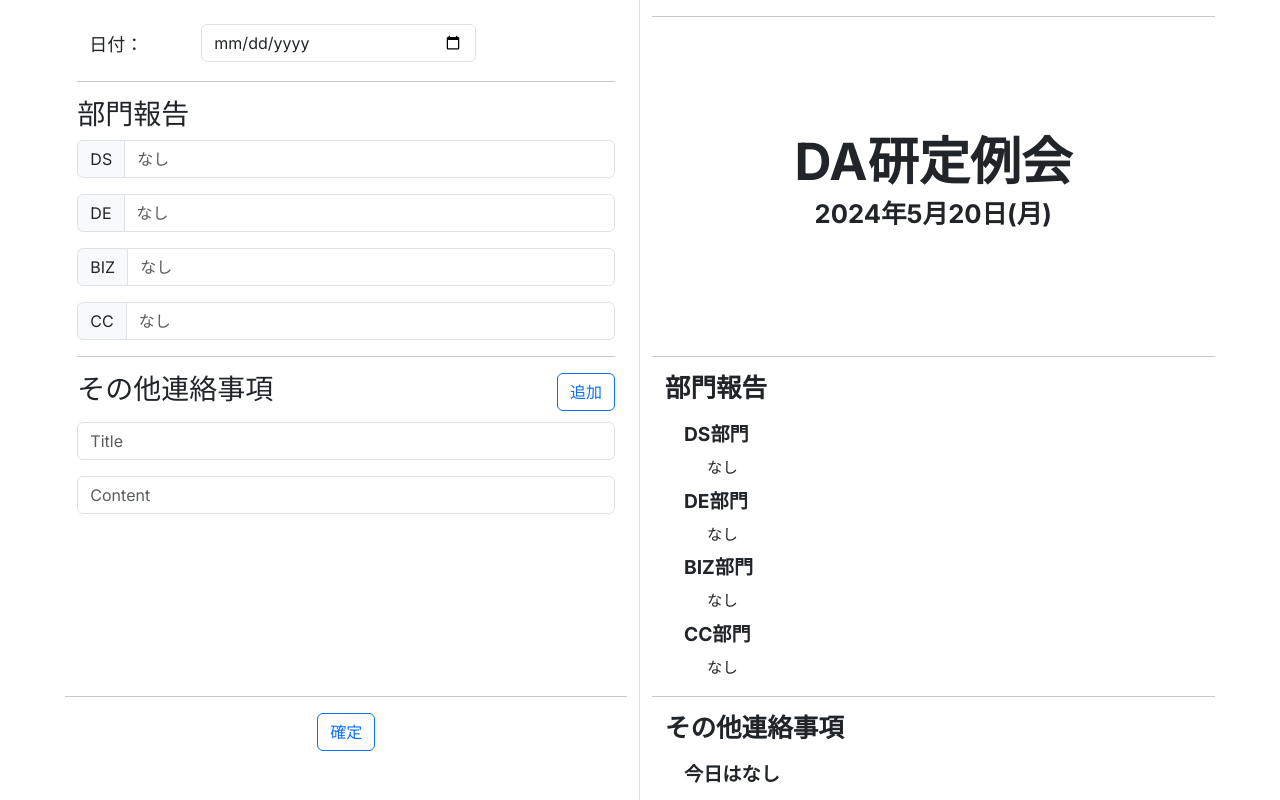
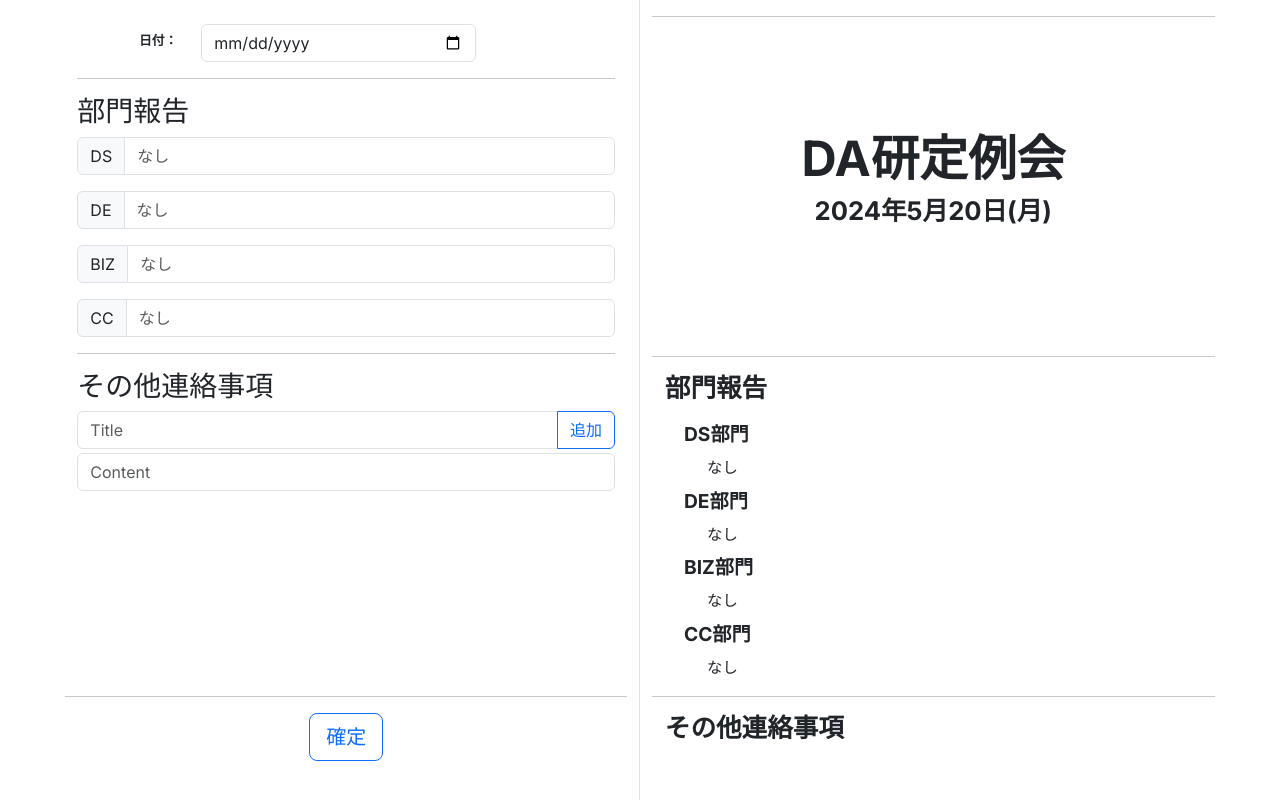
Before and after one commit to so-hey/dakken_mtg_slide_maker, a Next.js app: page /editor in a window 1280 px wide. Built offline with nearby package versions, Linux system fonts and the light colour scheme.

Commit message:
about 3/4 progress

```diff
--- a/src/app/editor/_display/page.tsx
+++ b/src/app/editor/_display/page.tsx
@@ -1,22 +1,13 @@
 "use client";
 
+import useWindowSize from "@/hooks/windowSize";
 import { useEffect, useState } from "react";
 
 export function Display({ displayText }: { displayText: string }) {
+  const { windowWidth } = useWindowSize();
   const [isInitiated, setIsInitiated] = useState(false);
-  const [windowWidth, setWindowWidth] = useState(0);
   useEffect(() => {
-    const handleResize = () => {
-      setWindowWidth(window.innerWidth);
-    };
-    handleResize();
     setIsInitiated(true);
-
-    window.addEventListener("resize", handleResize);
-
-    return () => {
-      window.removeEventListener("resize", handleResize);
-    };
   }, []);
 
   if (isInitiated) {
@@ -25,7 +16,7 @@ export function Display({ displayText }: { displayText: string }) {
         <style>
           {`
       .displayText .title {
-        font-size: ${windowWidth * 0.04}px;
+        font-size: ${windowWidth * 0.038}px;
         font-weight: bold;
         text-align: center;
         padding-top: ${windowWidth * 0.07}px;
--- a/src/app/editor/_workspace/page.tsx
+++ b/src/app/editor/_workspace/page.tsx
@@ -1,6 +1,9 @@
 "use client";
+import ContentInput from "@/components/contentInput";
+import DateInput from "@/components/dateInput";
+import { NoticeDisplay, NoticeInput } from "@/components/otherNotice";
 import { convertHtml } from "@/utils/convert";
-import { ChangeEvent, useEffect, useState } from "react";
+import { ChangeEvent, MouseEventHandler, useEffect, useState } from "react";
 
 export function WorkSpace({
   confirmButton,
@@ -66,21 +69,41 @@ export function WorkSpace({
   const [noticeTitle, setNoticeTitle] = useState("");
   const handleNoticeTitle = (event: ChangeEvent<HTMLInputElement>) => {
     const newNoticeTitle = event.target.value;
-    setNoticeTitle(newNoticeTitle);
+    if (newNoticeTitle.length <= 30) {
+      setNoticeTitle(newNoticeTitle);
+    }
   };
 
   const [noticeContent, setNoticeContent] = useState("");
   const handleNoticeContent = (event: ChangeEvent<HTMLInputElement>) => {
     const newNoticeContent = event.target.value;
-    setNoticeContent(newNoticeContent);
+    if (newNoticeContent.length <= 30) {
+      setNoticeContent(newNoticeContent);
+    }
   };
 
   const [otherNotice, setOtherNotice] = useState<string[][]>([]);
-  const handleOtherNotice = () => {
-    setOtherNotice([...otherNotice, [noticeTitle, noticeContent]]);
+  const handleNoticeAdd = () => {
+    if (noticeTitle != "" && noticeContent != "") {
+      setOtherNotice([...otherNotice, [noticeTitle, noticeContent]]);
+      setNoticeTitle("");
+      setNoticeContent("");
+      console.log(otherNotice);
+    }
   };
 
+  const handleNoticeDelete = (event: React.MouseEvent<HTMLButtonElement>) => {
+    const id = Number(event.currentTarget.id.slice(12));
+    console.log(id);
+  };
+
+  const [windowHeight, setWindowHeight] = useState(0);
   useEffect(() => {
+    const handleResize = () => {
+      setWindowHeight(window.innerHeight);
+    };
+    handleResize();
+
     setDisplayText(
       convertHtml(
         date,
@@ -88,138 +111,69 @@ export function WorkSpace({
         deContent,
         bizContent,
         ccContent,
-        otherNotice
+        otherNotice.concat([[noticeTitle, noticeContent]])
       )
     );
   });
 
-  const windowHeight = window.innerHeight;
   return (
     <div style={{ overflow: "hidden" }}>
       <div
         className="container"
         style={{ height: `${windowHeight * 0.85}px`, overflowY: "auto" }}
       >
-        <div className="container">
-          <div className="row mt-4">
-            <div className="col-10">
-              <div className="form-group row">
-                <label
-                  className="col-form-label col-3"
-                  style={{ fontSize: 18, fontWeight: "200" }}
-                >
-                  日付：
-                </label>
-                <div className="col-8">
-                  <input
-                    type="date"
-                    className="form-control"
-                    id="dateInput"
-                    onChange={handleDate}
-                  />
-                </div>
-              </div>
-            </div>
-          </div>
-        </div>
+        <DateInput handleDate={handleDate} />
         <hr />
         <h3>部門報告</h3>
-        <div className="input-group mb-3">
-          <span className="input-group-text" id="inputGroup-sizing-default">
-            DS
-          </span>
-          <input
-            type="text"
-            className="form-control"
-            value={dsContent}
-            placeholder="なし"
-            onChange={handleDsContent}
-            aria-label="Sizing example input"
-            aria-describedby="inputGroup-sizing-default"
-          />
+        <ContentInput
+          group="DS"
+          content={dsContent}
+          handleContent={handleDsContent}
+        />
+        <ContentInput
+          group="DE"
+          content={deContent}
+          handleContent={handleDeContent}
+        />
+        <ContentInput
+          group="BIZ"
+          content={bizContent}
+          handleContent={handleBizContent}
+        />
+        <ContentInput
+          group="CC"
+          content={ccContent}
+          handleContent={handleCcContent}
+        />
+        <hr />
+        <h3>その他連絡事項</h3>
+        <div>
+          {otherNotice.map((notice, index) => {
+            return (
+              <div key={index}>
+                <NoticeDisplay
+                  notice={notice}
+                  handleNoticeDelete={handleNoticeDelete}
+                  index={index}
+                />
+              </div>
+            );
+          })}
         </div>
-        <div className="input-group mb-3">
-          <span className="input-group-text" id="inputGroup-sizing-default">
-            DE
-          </span>
-          <input
-            type="text"
-            className="form-control"
-            value={deContent}
-            placeholder="なし"
-            onChange={handleDeContent}
-            aria-label="Sizing example input"
-            aria-describedby="inputGroup-sizing-default"
-          />
-        </div>
-        <div className="input-group mb-3">
-          <span className="input-group-text" id="inputGroup-sizing-default">
-            BIZ
-          </span>
-          <input
-            type="text"
-            className="form-control"
-            value={bizContent}
-            placeholder="なし"
-            onChange={handleBizContent}
-            aria-label="Sizing example input"
-            aria-describedby="inputGroup-sizing-default"
-          />
-        </div>
-        <div className="input-group mb-3">
-          <span className="input-group-text" id="inputGroup-sizing-default">
-            CC
-          </span>
-          <input
-            type="text"
-            className="form-control"
-            value={ccContent}
-            placeholder="なし"
-            onChange={handleCcContent}
-            aria-label="Sizing example input"
-            aria-describedby="inputGroup-sizing-default"
-          />
-        </div>
-        <hr />
-        <div style={{ display: "flex", marginBottom: ".5rem" }}>
-          <h3>その他連絡事項</h3>
-          <div style={{ margin: "0 0 0 auto" }}>
-            <button
-              type="button"
-              className="btn btn-outline-primary"
-              onClick={confirmButton}
-            >
-              追加
-            </button>
-          </div>
-        </div>
-        <div>
-          <div className="input-group mb-3">
-            <input
-              type="text"
-              className="form-control"
-              id="Title"
-              onChange={handleOtherNotice}
-              placeholder="Title"
-            />
-          </div>
-          <div className="input-group mb-3">
-            <input
-              type="text"
-              className="form-control"
-              id="Content"
-              onChange={handleOtherNotice}
-              placeholder="Content"
-            />
-          </div>
-        </div>
+        <NoticeInput
+          noticeTitle={noticeTitle}
+          handleNoticeTitle={handleNoticeTitle}
+          noticeContent={noticeContent}
+          handleNoticeContent={handleNoticeContent}
+          handleNoticeAdd={handleNoticeAdd}
+        />
       </div>
       <hr />
       <div style={{ height: `${windowHeight * 0.1}px`, overflow: "hidden" }}>
         <center>
           <button
             type="button"
-            className="btn btn-outline-primary"
+            className="btn btn-lg btn-outline-primary"
             onClick={confirmButton}
           >
             確定
--- /dev/null
+++ b/src/components/contentInput.tsx
@@ -0,0 +1,28 @@
+import { ChangeEventHandler } from "react";
+
+export default function ContentInput({
+  group,
+  content,
+  handleContent,
+}: {
+  group: string;
+  content: string;
+  handleContent: ChangeEventHandler<HTMLInputElement>;
+}) {
+  return (
+    <div className="input-group mb-3">
+      <span className="input-group-text" id="inputGroup-sizing-default">
+        {group}
+      </span>
+      <input
+        type="text"
+        className="form-control"
+        value={content}
+        placeholder="なし"
+        onChange={handleContent}
+        aria-label="Sizing example input"
+        aria-describedby="inputGroup-sizing-default"
+      />
+    </div>
+  );
+}
--- /dev/null
+++ b/src/components/dateInput.tsx
@@ -0,0 +1,38 @@
+import useWindowSize from "@/hooks/windowSize";
+import { ChangeEvent, useEffect, useState } from "react";
+
+export default function DateInput({
+  handleDate,
+}: {
+  handleDate: (event: ChangeEvent<HTMLInputElement>) => void;
+}) {
+  const { windowWidth } = useWindowSize();
+  return (
+    <div className="container">
+      <div className="row mt-4">
+        <div className="col-10">
+          <div className="form-group row">
+            <label
+              className="col-form-label col-3"
+              style={{
+                fontSize: windowWidth * 0.01,
+                fontWeight: "bold",
+                textAlign: "right",
+              }}
+            >
+              日付：
+            </label>
+            <div className="col-8">
+              <input
+                type="date"
+                className="form-control"
+                id="dateInput"
+                onChange={handleDate}
+              />
+            </div>
+          </div>
+        </div>
+      </div>
+    </div>
+  );
+}
--- /dev/null
+++ b/src/components/otherNotice.tsx
@@ -0,0 +1,92 @@
+import { ChangeEvent, MouseEventHandler } from "react";
+
+export function NoticeInput({
+  noticeTitle,
+  handleNoticeTitle,
+  noticeContent,
+  handleNoticeContent,
+  handleNoticeAdd,
+}: {
+  noticeTitle: string;
+  handleNoticeTitle: (event: ChangeEvent<HTMLInputElement>) => void;
+  noticeContent: string;
+  handleNoticeContent: (event: ChangeEvent<HTMLInputElement>) => void;
+  handleNoticeAdd: () => void;
+}) {
+  return (
+    <div>
+      <div>
+        <div className="input-group mb-1">
+          <input
+            type="text"
+            className="form-control"
+            id="Title"
+            value={noticeTitle}
+            onChange={handleNoticeTitle}
+            placeholder="Title"
+          />
+          <button
+            type="button"
+            className="btn btn-outline-primary"
+            onClick={handleNoticeAdd}
+          >
+            追加
+          </button>
+        </div>
+        <div className="input-group mb-3">
+          <input
+            type="text"
+            className="form-control"
+            id="Content"
+            value={noticeContent}
+            onChange={handleNoticeContent}
+            placeholder="Content"
+          />
+        </div>
+      </div>
+    </div>
+  );
+}
+
+export function NoticeDisplay({
+  notice,
+  handleNoticeDelete,
+  index,
+}: {
+  notice: string[];
+  handleNoticeDelete: (event: React.MouseEvent<HTMLButtonElement>) => void;
+  index: number;
+}) {
+  return (
+    <div>
+      <div className="input-group mb-1">
+        <input
+          type="text"
+          className="form-control"
+          id="Title"
+          value={notice[0]}
+          placeholder="Title"
+          disabled
+        />
+        <button
+          type="button"
+          className="btn btn-outline-danger"
+          id={`deleteButton${index}`}
+          onClick={handleNoticeDelete}
+        >
+          削除
+        </button>
+      </div>
+      <div className="input-group mb-3">
+        <input
+          type="text"
+          className="form-control"
+          id="Content"
+          value={notice[1]}
+          placeholder="Content"
+          disabled
+        />
+      </div>
+    </div>
+  );
+}
--- /dev/null
+++ b/src/hooks/windowSize.ts
@@ -0,0 +1,32 @@
+import { useState, useEffect } from "react";
+
+interface WindowSize {
+  windowWidth: number;
+  windowHeight: number;
+}
+
+const useWindowSize = (): WindowSize => {
+  const [windowSize, setWindowSize] = useState<WindowSize>({
+    windowWidth: 0,
+    windowHeight: 0,
+  });
+
+  useEffect(() => {
+    const handleResize = () => {
+      setWindowSize({
+        windowWidth: window.innerWidth,
+        windowHeight: window.innerHeight,
+      });
+    };
+
+    handleResize();
+
+    window.addEventListener("resize", handleResize);
+
+    return () => window.removeEventListener("resize", handleResize);
+  }, []);
+
+  return windowSize;
+};
+
+export default useWindowSize;
--- a/src/utils/convert.ts
+++ b/src/utils/convert.ts
@@ -77,10 +77,8 @@ export function convertHtml(
       if (title != "・" || content != "・") {
         if (title.length <= 25) {
           replaceText += `<h3>${title}</h3>`;
-        } else if (title.length <= 30) {
+        } else {
           replaceText += `<h4>${title}</h4>`;
-        } else {
-          replaceText += `<h5>${title}</h5>`;
         }
         replaceText += `<ul><li>${content}</li></ul>`;
       }
```
